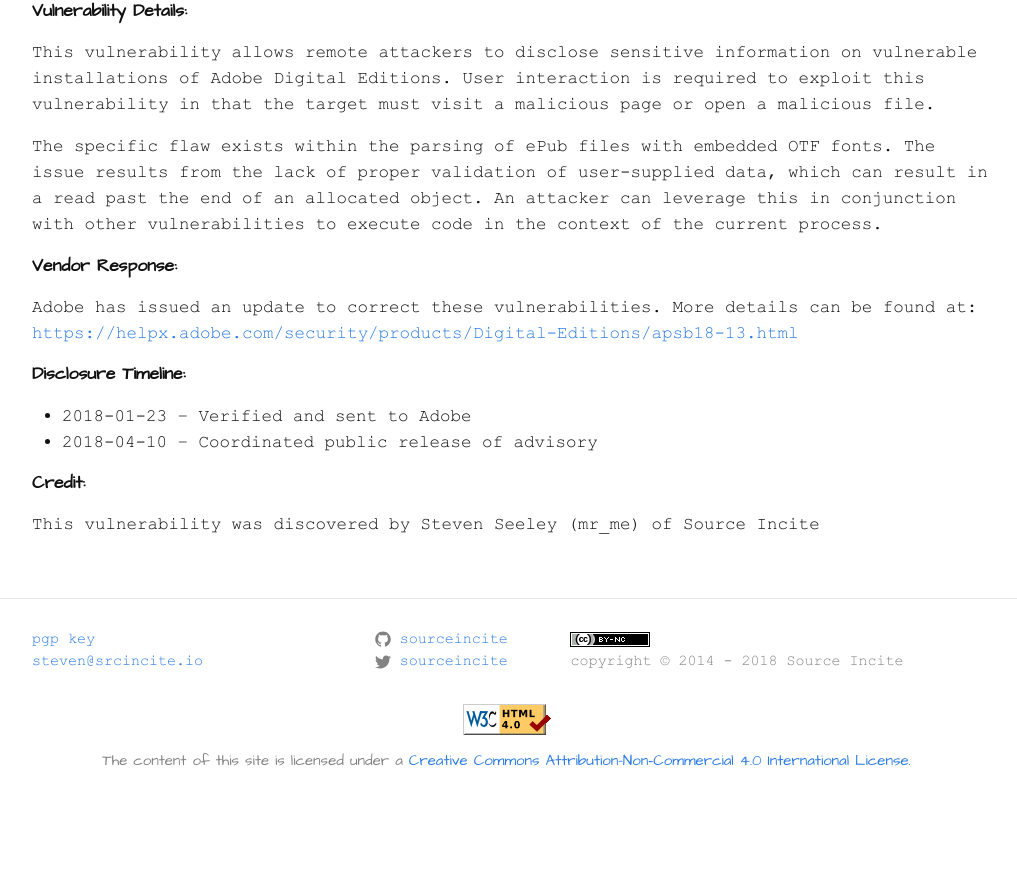
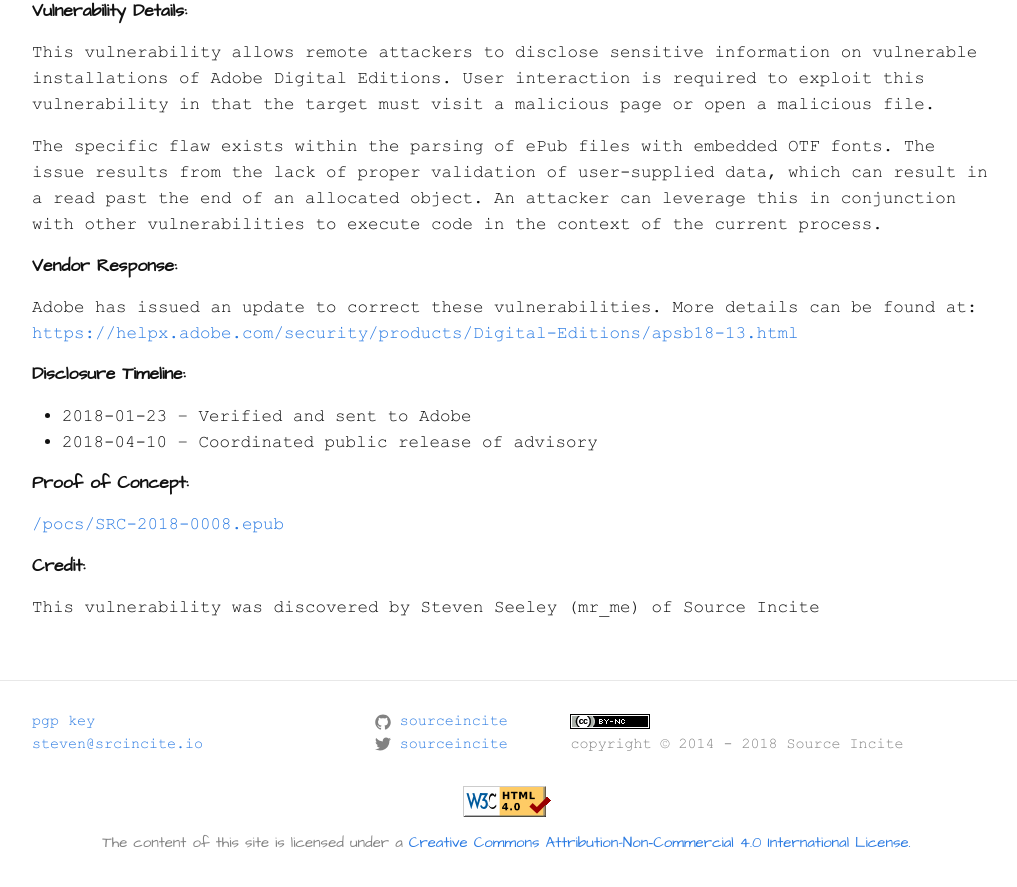
Before and after one commit to sourceincite/sourceincite.github.io, a Jekyll site: the page built from advisories/src-2018-0008.md, in a window 1280 px wide and 900 px high, scrolled down 584 px. Shown: the top 887 px of the window, without its empty margins (126-1143 px from the left). Built offline with Jekyll 4.4.1, drawn with Linux system fonts in a browser that asks for light colours; before the commit the page ends 1401 px from its top, so only the background shows below that.

Commit message:
added poc for epub

```diff
--- a/advisories/src-2018-0008.md
+++ b/advisories/src-2018-0008.md
@@ -16,7 +16,7 @@
 body: |
  <p class="cn" markdown="1"> This vulnerability allows remote attackers to disclose sensitive information on vulnerable installations of Adobe Digital Editions. User interaction is required to exploit this vulnerability in that the target must visit a malicious page or open a malicious file.</p>
  <p class="cn" markdown="1">The specific flaw exists within the parsing of ePub files with embedded OTF fonts. The issue results from the lack of proper validation of user-supplied data, which can result in a read past the end of an allocated object. An attacker can leverage this in conjunction with other vulnerabilities to execute code in the context of the current process.</p>
-poc:
+poc: /pocs/SRC-2018-0008.epub
 ---
 
 <h4><b>{{page.id}} : {{page.atitle}}</b></h4>
```
Also changed, not shown: 1 other file.
